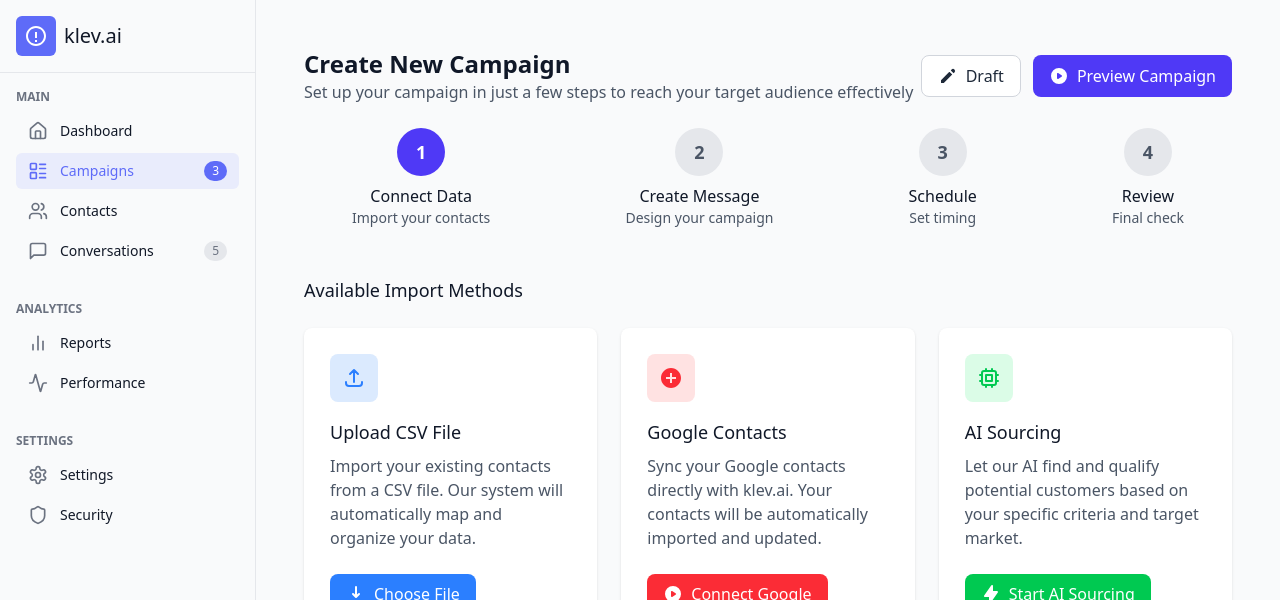
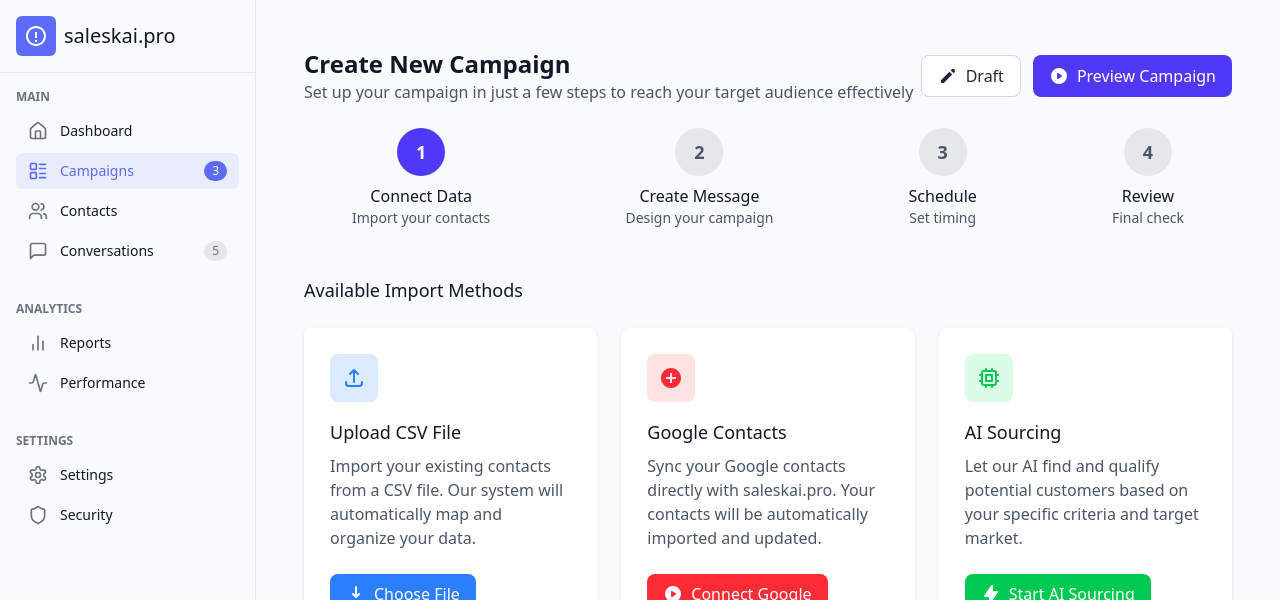
Before and after one commit to fardin-developer/Sales-Dashboard, a React (Vite) app: page /campaigns/create in a window 1280 px wide. Shown: the top 600 px of the page. Built offline with nearby package versions, Linux system fonts and the light colour scheme.

Commit message:
name changed

```diff
--- a/src/components/Sidebar.jsx
+++ b/src/components/Sidebar.jsx
@@ -28,7 +28,7 @@ export default function Sidebar() {
                 <path d="M12 2C6.48 2 2 6.48 2 12s4.48 10 10 10 10-4.48 10-10S17.52 2 12 2zm0 18c-4.41 0-8-3.59-8-8s3.59-8 8-8 8 3.59 8 8-3.59 8-8 8zm-1-12h2v6h-2zm0 8h2v2h-2z" />
               </svg>
             </div>
-            <span className="text-xl font-medium text-text-primary">klev.ai</span>
+            <span className="text-xl font-medium text-text-primary">saleskai.pro</span>
           </div>
         </Link>
       </div>
--- a/src/pages/CreateCampaign.jsx
+++ b/src/pages/CreateCampaign.jsx
@@ -26,7 +26,7 @@ const CreateCampaignPage = () => {
       id: 2,
       name: 'Google Contacts',
       icon: 'google',
-      description: 'Sync your Google contacts directly with klev.ai. Your contacts will be automatically imported and updated.',
+      description: 'Sync your Google contacts directly with saleskai.pro. Your contacts will be automatically imported and updated.',
       buttonText: 'Connect Google',
       buttonAction: () => handleSelectImportMethod(2),
       color: 'red'
```
